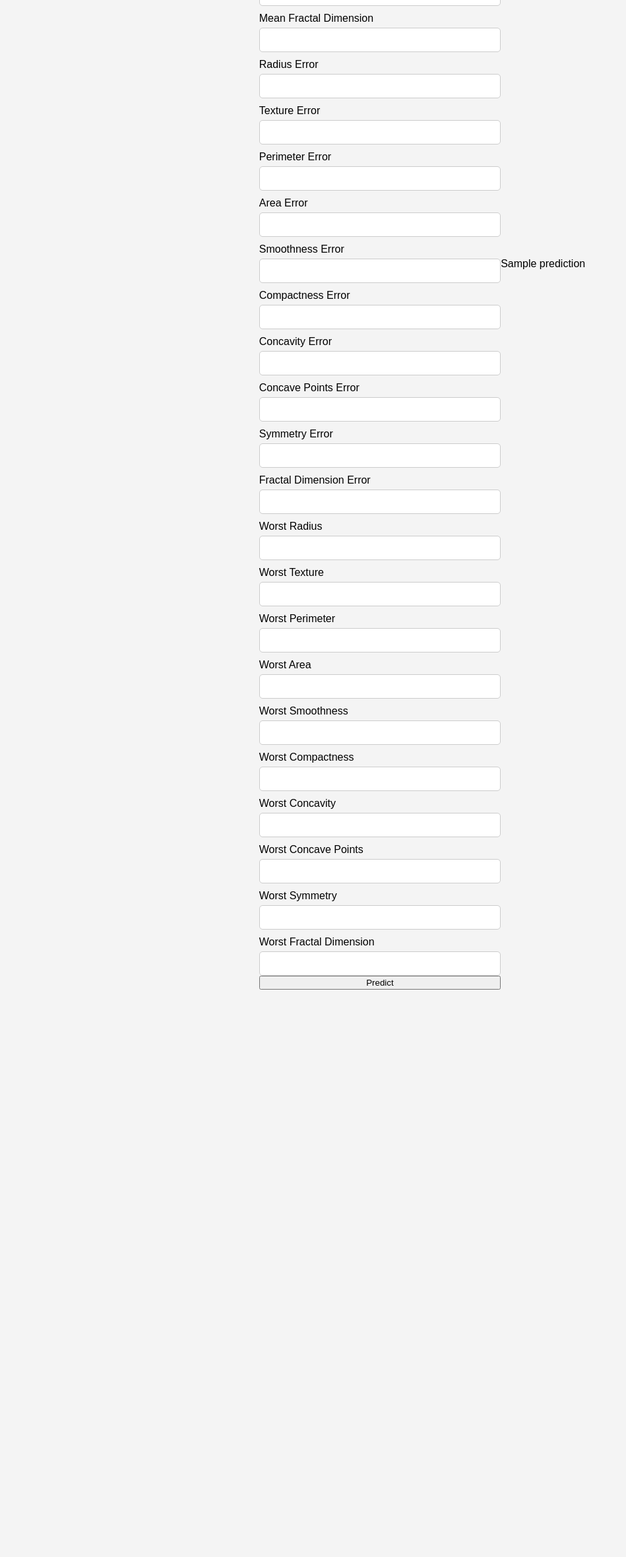
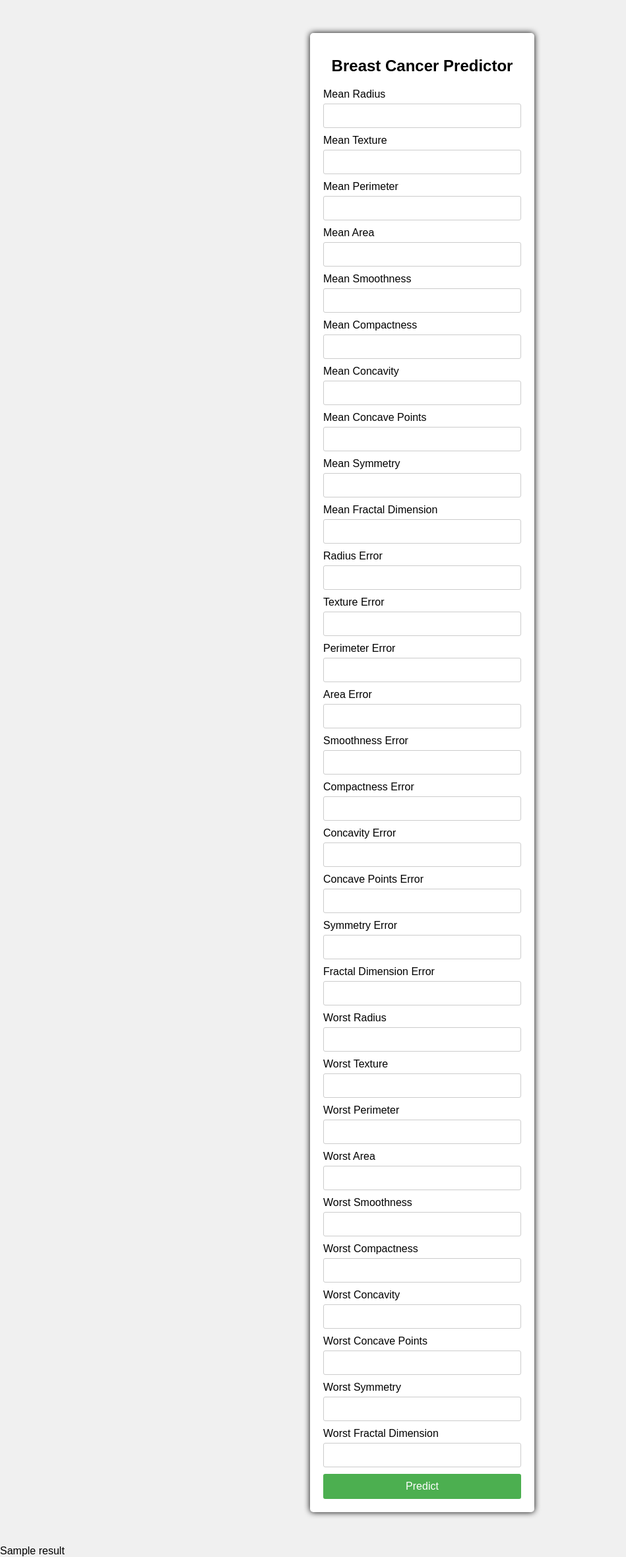
Before and after one commit to NK278/ML_Project3, a Flask app: template templates/form.html in a window 1280 px wide. Shown: the whole page at 66% size, without its empty margins (0-949 px from the left). Before the commit the page ends 1500 px from the top, so only its background shows below. Run offline with Flask 3, Linux system fonts and the light colour scheme; the template is opened without the code that fills it: most values are stand-ins (such as "Sample title", 1, 10 or a date in 2020).

Commit message:
Update form.html

```diff
--- a/templates/form.html
+++ b/templates/form.html
@@ -1,231 +1,159 @@
 <!DOCTYPE html>
-<html lang="en">
+<html>
 <head>
   <meta charset="UTF-8">
-    <meta name="viewport" content="width=device-width, initial-scale=1.0">
-    <title>Breast Cancer Predictor Form</title>
+  <title>ML API</title>
   <style>
     body {
       font-family: Arial, sans-serif;
-            display: flex;
-            justify-content: center;
-            align-items: center;
-            height: 100vh;
+      background-color: #f0f0f0;
       margin: 0;
-            background-color: #f4f4f4;
+      padding: 0;
     }
-        .container {
-            max-width: 600px;
+
+    .login {
+      width: 300px;
+      margin: 50px auto;
+      background: #ffffff;
       padding: 20px;
-            background-color: white;
-            box-shadow: 0 0 10px rgba(0,0,0,0.1);
-            border-radius: 10px;
+      border-radius: 5px;
+      box-shadow: 0px 0px 10px 0px #000000;
     }
-        form {
-            display: flex;
-            flex-direction: column;
+
+    h1 {
+      font-size: 24px;
+      text-align: center;
+      margin-bottom: 20px;
     }
+
+    form input[type="number"] {
+      width: 100%;
+      padding: 10px;
+      margin-bottom: 10px;
+      border: 1px solid #ccc;
+      border-radius: 3px;
+      box-sizing: border-box;
+    }
+
+    button[type="submit"] {
+      width: 100%;
+      padding: 10px;
+      background-color: #4CAF50;
+      color: white;
+      border: none;
+      border-radius: 3px;
+      cursor: pointer;
+      font-size: 16px;
+    }
+
+    button[type="submit"]:hover {
+      background-color: #127ddc;
+    }
+
     label {
-            margin-top: 10px;
-            position: relative;
-        }
-        label .tooltip {
-            visibility: hidden;
-            background-color: #555;
-            color: #fff;
-            text-align: center;
-            border-radius: 6px;
-            padding: 5px 10px;
-            position: absolute;
-            z-index: 1;
-            bottom: 100%;
-            left: 50%;
-            margin-left: -60px;
-            opacity: 0;
-            transition: opacity 0.3s;
-        }
-        label:hover .tooltip {
-            visibility: visible;
-            opacity: 1;
-        }
-        input {
-            margin-top: 5px;
-            padding: 10px;
-            border-radius: 5px;
-            border: 1px solid #ccc;
-        }
-        .btn {
-            background-color: #007BFF;
-            color: white;
-            padding: 15px 25px;
-            border: none;
-            border-radius: 5px;
-            font-size: 16px;
-            cursor: pointer;
-            margin-top: 20px;
-        }
-        .btn:hover {
-            background-color: #0056b3;
+      display: block;
+      margin-bottom: 5px;
     }
   </style>
 </head>
+
 <body>
   <div class="login">
     <h1>Breast Cancer Predictor</h1>
-        <form action="{{ url_for('form')}}" method="POST">
-            <label for="mean_radius">Mean Radius
-                <span class="tooltip">The mean of distances from center to points on the perimeter.</span>
-            </label>
+    <form action="{{ url_for('form')}}" method="post">
+        <label for="mean_radius">Mean Radius</label>
         <input type="number" step="any" id="mean_radius" name="mean_radius" required>
 
-            <label for="mean_texture">Mean Texture
-                <span class="tooltip">The standard deviation of gray-scale values.</span>
-            </label>
+        <label for="mean_texture">Mean Texture</label>
         <input type="number" step="any" id="mean_texture" name="mean_texture" required>
 
-            <label for="mean_perimeter">Mean Perimeter
-                <span class="tooltip">The mean size of the core tumor.</span>
-            </label>
+        <label for="mean_perimeter">Mean Perimeter</label>
         <input type="number" step="any" id="mean_perimeter" name="mean_perimeter" required>
 
-            <label for="mean_area">Mean Area
-                <span class="tooltip">The mean area of the tumor.</span>
-            </label>
+        <label for="mean_area">Mean Area</label>
         <input type="number" step="any" id="mean_area" name="mean_area" required>
 
-            <label for="mean_smoothness">Mean Smoothness
-                <span class="tooltip">The mean value of local variation in radius lengths.</span>
-            </label>
+        <label for="mean_smoothness">Mean Smoothness</label>
         <input type="number" step="any" id="mean_smoothness" name="mean_smoothness" required>
 
-            <label for="mean_compactness">Mean Compactness
-                <span class="tooltip">The mean value of perimeter^2 / area - 1.0.</span>
-            </label>
+        <label for="mean_compactness">Mean Compactness</label>
         <input type="number" step="any" id="mean_compactness" name="mean_compactness" required>
 
-            <label for="mean_concavity">Mean Concavity
-                <span class="tooltip">The mean value of severity of concave portions of the contour.</span>
-            </label>
+        <label for="mean_concavity">Mean Concavity</label>
         <input type="number" step="any" id="mean_concavity" name="mean_concavity" required>
 
-            <label for="mean_concave_points">Mean Concave Points
-                <span class="tooltip">The mean number of concave portions of the contour.</span>
-            </label>
+        <label for="mean_concave_points">Mean Concave Points</label>
         <input type="number" step="any" id="mean_concave_points" name="mean_concave_points" required>
 
-            <label for="mean_symmetry">Mean Symmetry
-                <span class="tooltip">The mean value of symmetry.</span>
-            </label>
+        <label for="mean_symmetry">Mean Symmetry</label>
         <input type="number" step="any" id="mean_symmetry" name="mean_symmetry" required>
 
-            <label for="mean_fractal_dimension">Mean Fractal Dimension
-                <span class="tooltip">The mean value of "coastline approximation" - 1.</span>
-            </label>
+        <label for="mean_fractal_dimension">Mean Fractal Dimension</label>
         <input type="number" step="any" id="mean_fractal_dimension" name="mean_fractal_dimension" required>
 
-            <label for="radius_error">Radius Error
-                <span class="tooltip">The standard error for the mean of distances from center to points on the perimeter.</span>
-            </label>
+        <label for="radius_error">Radius Error</label>
         <input type="number" step="any" id="radius_error" name="radius_error" required>
 
-            <label for="texture_error">Texture Error
-                <span class="tooltip">The standard error for the standard deviation of gray-scale values.</span>
-            </label>
+        <label for="texture_error">Texture Error</label>
         <input type="number" step="any" id="texture_error" name="texture_error" required>
 
-            <label for="perimeter_error">Perimeter Error
-                <span class="tooltip">The standard error for the mean size of the core tumor.</span>
-            </label>
+        <label for="perimeter_error">Perimeter Error</label>
         <input type="number" step="any" id="perimeter_error" name="perimeter_error" required>
 
-            <label for="area_error">Area Error
-                <span class="tooltip">The standard error for the mean area of the tumor.</span>
-            </label>
+        <label for="area_error">Area Error</label>
         <input type="number" step="any" id="area_error" name="area_error" required>
 
-            <label for="smoothness_error">Smoothness Error
-                <span class="tooltip">The standard error for the mean value of local variation in radius lengths.</span>
-            </label>
+        <label for="smoothness_error">Smoothness Error</label>
         <input type="number" step="any" id="smoothness_error" name="smoothness_error" required>
 
-            <label for="compactness_error">Compactness Error
-                <span class="tooltip">The standard error for the mean value of perimeter^2 / area - 1.0.</span>
-            </label>
+        <label for="compactness_error">Compactness Error</label>
         <input type="number" step="any" id="compactness_error" name="compactness_error" required>
 
-            <label for="concavity_error">Concavity Error
-                <span class="tooltip">The standard error for the mean value of severity of concave portions of the contour.</span>
-            </label>
+        <label for="concavity_error">Concavity Error</label>
         <input type="number" step="any" id="concavity_error" name="concavity_error" required>
 
-            <label for="concave_points_error">Concave Points Error
-                <span class="tooltip">The standard error for the mean number of concave portions of the contour.</span>
-            </label>
+        <label for="concave_points_error">Concave Points Error</label>
         <input type="number" step="any" id="concave_points_error" name="concave_points_error" required>
 
-            <label for="symmetry_error">Symmetry Error
-                <span class="tooltip">The standard error for the mean value of symmetry.</span>
-            </label>
+        <label for="symmetry_error">Symmetry Error</label>
         <input type="number" step="any" id="symmetry_error" name="symmetry_error" required>
 
-            <label for="fractal_dimension_error">Fractal Dimension Error
-                <span class="tooltip">The standard error for the mean value of "coastline approximation" - 1.</span>
-            </label>
+        <label for="fractal_dimension_error">Fractal Dimension Error</label>
         <input type="number" step="any" id="fractal_dimension_error" name="fractal_dimension_error" required>
 
-            <label for="worst_radius">Worst Radius
-                <span class="tooltip">The worst or largest mean value for radius.</span>
-            </label>
+        <label for="worst_radius">Worst Radius</label>
         <input type="number" step="any" id="worst_radius" name="worst_radius" required>
 
-            <label for="worst_texture">Worst Texture
-                <span class="tooltip">The worst or largest mean value for texture.</span>
-            </label>
+        <label for="worst_texture">Worst Texture</label>
         <input type="number" step="any" id="worst_texture" name="worst_texture" required>
 
-            <label for="worst_perimeter">Worst Perimeter
-                <span class="tooltip">The worst or largest mean value for perimeter.</span>
-            </label>
+        <label for="worst_perimeter">Worst Perimeter</label>
         <input type="number" step="any" id="worst_perimeter" name="worst_perimeter" required>
 
-            <label for="worst_area">Worst Area
-                <span class="tooltip">The worst or largest mean value for area.</span>
-            </label>
+        <label for="worst_area">Worst Area</label>
         <input type="number" step="any" id="worst_area" name="worst_area" required>
 
-            <label for="worst_smoothness">Worst Smoothness
-                <span class="tooltip">The worst or largest mean value for smoothness.</span>
-            </label>
+        <label for="worst_smoothness">Worst Smoothness</label>
         <input type="number" step="any" id="worst_smoothness" name="worst_smoothness" required>
 
-            <label for="worst_compactness">Worst Compactness
-                <span class="tooltip">The worst or largest mean value for compactness.</span>
-            </label>
+        <label for="worst_compactness">Worst Compactness</label>
         <input type="number" step="any" id="worst_compactness" name="worst_compactness" required>
 
-            <label for="worst_concavity">Worst Concavity
-                <span class="tooltip">The worst or largest mean value for concavity.</span>
-            </label>
+        <label for="worst_concavity">Worst Concavity</label>
         <input type="number" step="any" id="worst_concavity" name="worst_concavity" required>
 
-            <label for="worst_concave_points">Worst Concave Points
-                <span class="tooltip">The worst or largest mean value for concave points.</span>
-            </label>
+        <label for="worst_concave_points">Worst Concave Points</label>
         <input type="number" step="any" id="worst_concave_points" name="worst_concave_points" required>
 
-            <label for="worst_symmetry">Worst Symmetry
-                <span class="tooltip">The worst or largest mean value for symmetry.</span>
-            </label>
+        <label for="worst_symmetry">Worst Symmetry</label>
         <input type="number" step="any" id="worst_symmetry" name="worst_symmetry" required>
 
-            <label for="worst_fractal_dimension">Worst Fractal Dimension
-                <span class="tooltip">The worst or largest mean value for fractal dimension.</span>
-            </label>
+        <label for="worst_fractal_dimension">Worst Fractal Dimension</label>
         <input type="number" step="any" id="worst_fractal_dimension" name="worst_fractal_dimension" required>
 
       <button type="submit">Predict</button>
     </form>
   </div>
-    {{prediction}}
+  {{result}}
 </body>
 </html>
```
Lines whose indentation alone changed are shown as unchanged.
